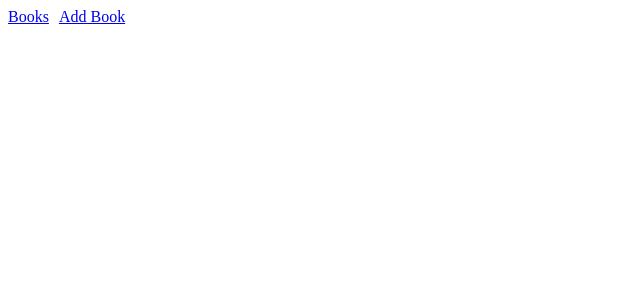
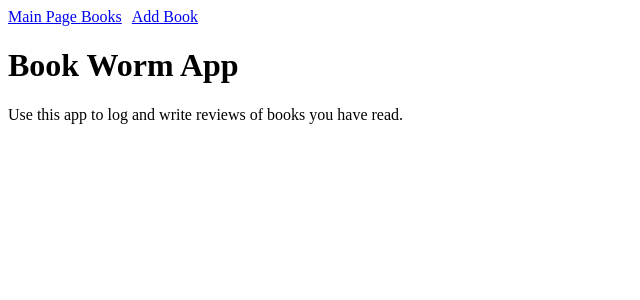
Before and after one commit to blitzparanoia/book-app-frontend, a React (Create React App) app: page / in a window 1280 px wide. Shown: the top 300 px of the page, without its empty margins (0-640 px from the left). Built offline with nearby package versions, Linux system fonts and the light colour scheme; no server answers.

Commit message:
Added NavBar and added Main Page with link

```diff
--- a/src/App.js
+++ b/src/App.js
@@ -1,6 +1,8 @@
 import React from 'react';
 import { connect } from 'react-redux'
 import BooksContainer from './containers/BooksContainer'
+import NavBar  from './components/NavBar';
+
 
 
 class App extends React.Component {
@@ -8,7 +10,10 @@ class App extends React.Component {
   render() {
   return (
     <div className="App">
+      <NavBar />
+
       <BooksContainer/>
+
     </div>
   );
 }
--- a/src/components/Book.js
+++ b/src/components/Book.js
@@ -1,6 +1,4 @@
 import React from 'react'
-import {Redirect} from 'react-router-dom'
-
 import ReviewsContainer from '../containers/ReviewsContainer'
 
 const Book = (props) => {
@@ -13,7 +11,11 @@ const Book = (props) => {
         <div>
         <h3>
             {book ? book.title : null} - {book ? book.author : null}
+            <br/>
         </h3>
+        <h4>
+            Description: {book ? book.description : null}
+        </h4>
         <ReviewsContainer book={book}/>
         </div>
     )
--- a/src/components/Books.js
+++ b/src/components/Books.js
@@ -1,17 +1,16 @@
 import React from 'react'
 import { Route, Link } from 'react-router-dom'
-
 import Book from './Book'
 
 const Books = (props) => {
 
-    return(
+    return (
         <div>
-            Books
+
             {props.books.map(book =>
-            <li key={book.id}>
-<Link to={`/books/${book.id}`} >{book.title}</Link>
-            </li> )}
+                <li key={book.id}>
+                    <Link to={`/books/${book.id}`} >{book.title}</Link>
+                </li>)}
         </div>
 
     )
--- /dev/null
+++ b/src/components/MainPage.js
@@ -0,0 +1,13 @@
+import React from 'react'
+
+const MainPage = () => {
+    return (
+        <div className="MainPage">
+            <h1>Book Worm App</h1>
+            <p>Use this app to log and write reviews of books you have read.</p>
+
+        </div>
+    )
+}
+
+export default MainPage
--- a/src/components/NavLinks.js
+++ b/src/components/NavBar.js
@@ -1,15 +1,18 @@
 import React from 'react'
 import {Link} from 'react-router-dom'
 
-const NavLinks = (props) => {
+const NavBar = (props) => {
     return(
-        <div className="NavLinks">
+        <div className="NavBar">
+            <Link to="/"> Main Page </Link>
             <Link to="/books" style={{ paddingRight: '10px' }}>Books</Link>
 
             <Link to="/books/new">Add Book</Link>
+
+
 
         </div>
     )
 }
 
-export default NavLinks
+export default NavBar
--- a/src/containers/BooksContainer.js
+++ b/src/containers/BooksContainer.js
@@ -1,25 +1,26 @@
 import React from 'react'
-import {connect} from 'react-redux'
-import {Route, Switch} from 'react-router-dom'
-import {fetchBooks} from '../actions/fetchBooks'
+import { connect } from 'react-redux'
+import { Route, Switch } from 'react-router-dom'
+import { fetchBooks } from '../actions/fetchBooks'
+import MainPage from '../components/MainPage'
 import Books from '../components/Books'
 import Book from '../components/Book'
 import BookInput from '../components/BookInput'
-import NavLinks from '../components/NavLinks'
 
 class BooksContainer extends React.Component {
 
     componentDidMount() {
-        this.props.fetchBooks()       }
+        this.props.fetchBooks()
+    }
 
     render() {
         return (
             <div>
-                <NavLinks/>
                 <Switch>
-                <Route path='/books/new' component={BookInput} />
-                <Route path='/books/:id' render={(routerProps) => <Book {...routerProps} books={this.props.books} />} />
-                <Route path='/books' render={(routerProps) => <Books {...routerProps} books={this.props.books} />} />
+                    <Route exact path="/" component={MainPage} />
+                    <Route path='/books/new' component={BookInput} />
+                    <Route path='/books/:id' render={(routerProps) => <Book {...routerProps} books={this.props.books} />} />
+                    <Route path='/books' render={(routerProps) => <Books {...routerProps} books={this.props.books} />} />
                 </Switch>
             </div>
 
@@ -35,4 +36,4 @@ const mapStateToProps = state => {
     }
 }
 
-export default connect(mapStateToProps, {fetchBooks})(BooksContainer)
+export default connect(mapStateToProps, { fetchBooks })(BooksContainer)
--- a/src/containers/ReviewsContainer.js
+++ b/src/containers/ReviewsContainer.js
@@ -1,4 +1,6 @@
 import React from 'react'
+import {connect} from 'react-redux'
+import {Route} from 'react-router-dom'
 import ReviewInput from '../components/ReviewInput'
 import Reviews from '../components/Reviews'
 
@@ -8,8 +10,12 @@ class ReviewsContainer extends React.Component {
     render() {
         return (
             <div>
-                <ReviewInput book={this.props.book}/>
-                <Reviews reviews= {this.props.book && this.props.book.reviews}/>
+                Add A Review:
+                <ReviewInput book={this.props.book} />
+                <br/>
+
+                All Reviews
+                <Reviews reviews={this.props.book && this.props.book.reviews} />
             </div>
         )
     }
```
Also changed, not shown: src/components/ReviewInput.js (+9 -9 lines), src/components/Reviews.js (+5 -3 lines).
